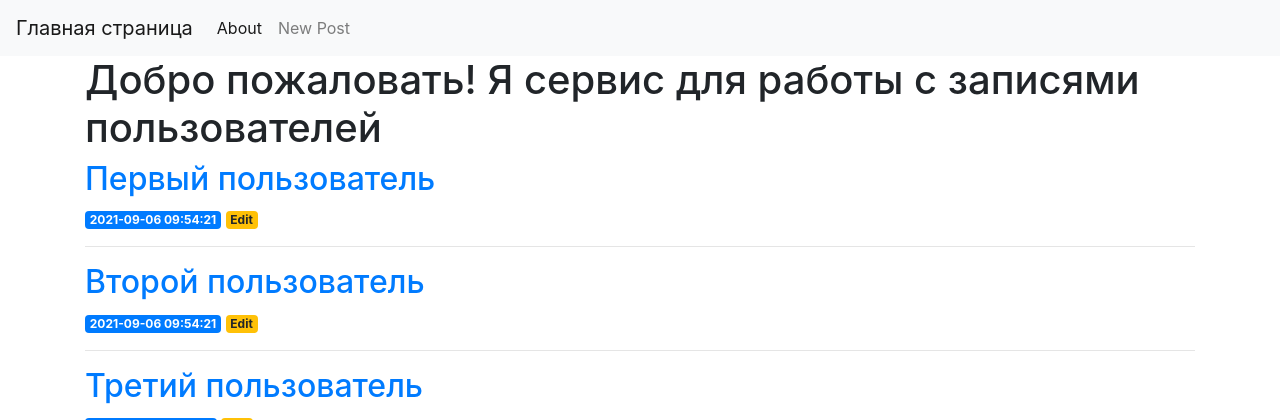
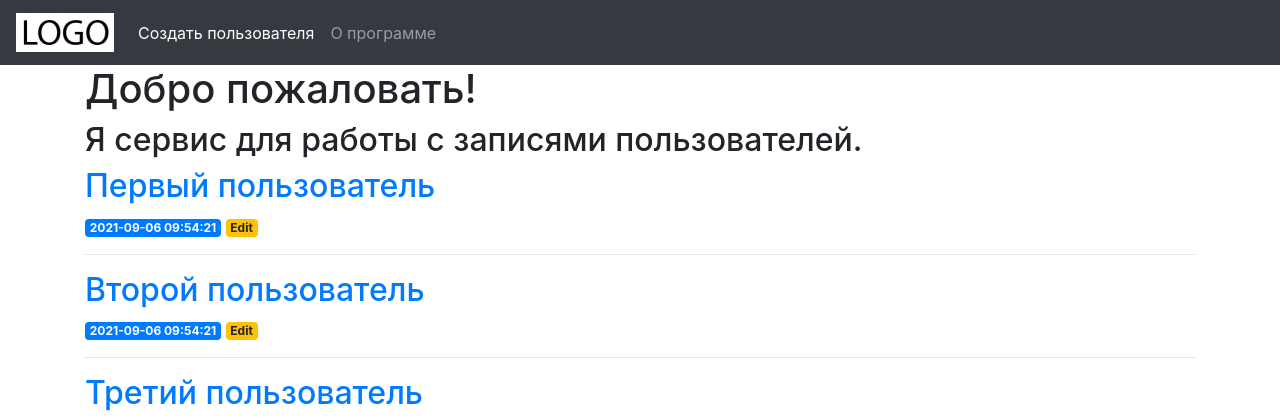
Before and after one commit to IvanDemin3467/IQTEK-sample-task, a Flask app: page / in a window 1280 px wide. Shown: the top 420 px of the page. Run offline with Flask 2, Linux system fonts and the light colour scheme; data comes from the database, SQL or seed files in the repository; both versions use the stored data as it was after the commit; some libraries are stand-ins or nearby versions.

Commit message:
base.html improved for better appearance. Logo added

```diff
--- a/static/css/style.css
+++ /dev/null
@@ -1,6 +0,0 @@
-h1 {
-    border: 2px #eee solid;
-    color: brown;
-    text-align: center;
-    padding: 10px;
-}
--- a/templates/base.html
+++ b/templates/base.html
@@ -6,23 +6,25 @@
     <meta name="viewport" content="width=device-width, initial-scale=1, shrink-to-fit=no">
 
     <!-- Bootstrap CSS -->
-    <link rel="stylesheet" href="https://stackpath.bootstrapcdn.com/bootstrap/4.3.1/css/bootstrap.min.css" integrity="sha384-ggOyR0iXCbMQv3Xipma34MD+dH/1fQ784/j6cY/iJTQUOhcWr7x9JvoRxT2MZw1T" crossorigin="anonymous">
+    <link rel="stylesheet" href="https://cdn.jsdelivr.net/npm/bootstrap@4.6.0/dist/css/bootstrap.min.css" integrity="sha384-B0vP5xmATw1+K9KRQjQERJvTumQW0nPEzvF6L/Z6nronJ3oUOFUFpCjEUQouq2+l" crossorigin="anonymous">
 
     <title>{% block title %} {% endblock %}</title>
   </head>
   <body>
-    <nav class="navbar navbar-expand-md navbar-light bg-light">
-        <a class="navbar-brand" href="{{ url_for('index')}}">Главная страница</a>
+    <nav class="navbar navbar-expand-md navbar-dark bg-dark">
+        <a class="navbar-brand" href="{{ url_for('index')}}">
+            <img src="static/sample-logo.jpeg" alt="Sample logo">
+        </a>
         <button class="navbar-toggler" type="button" data-toggle="collapse" data-target="#navbarNav" aria-controls="navbarNav" aria-expanded="false" aria-label="Toggle navigation">
             <span class="navbar-toggler-icon"></span>
         </button>
         <div class="collapse navbar-collapse" id="navbarNav">
             <ul class="navbar-nav">
             <li class="nav-item active">
-                <a class="nav-link" href="#">About</a>
+            <a class="nav-link" href="{{url_for('create')}}">Создать пользователя</a>
             </li>
             <li class="nav-item">
-            <a class="nav-link" href="{{url_for('create')}}">New Post</a>
+                <a class="nav-link" href="#">О программе</a>
             </li>
             </ul>
         </div>
@@ -34,10 +36,5 @@
         {% block content %} {% endblock %}
     </div>
 
-    <!-- Optional JavaScript -->
-    <!-- jQuery first, then Popper.js, then Bootstrap JS -->
-    <script src="https://code.jquery.com/jquery-3.3.1.slim.min.js" integrity="sha384-q8i/X+965DzO0rT7abK41JStQIAqVgRVzpbzo5smXKp4YfRvH+8abtTE1Pi6jizo" crossorigin="anonymous"></script>
-    <script src="https://cdnjs.cloudflare.com/ajax/libs/popper.js/1.14.7/umd/popper.min.js" integrity="sha384-UO2eT0CpHqdSJQ6hJty5KVphtPhzWj9WO1clHTMGa3JDZwrnQq4sF86dIHNDz0W1" crossorigin="anonymous"></script>
-    <script src="https://stackpath.bootstrapcdn.com/bootstrap/4.3.1/js/bootstrap.min.js" integrity="sha384-JjSmVgyd0p3pXB1rRibZUAYoIIy6OrQ6VrjIEaFf/nJGzIxFDsf4x0xIM+B07jRM" crossorigin="anonymous"></script>
   </body>
 </html>
--- a/templates/index.html
+++ b/templates/index.html
@@ -1,10 +1,10 @@
 {% extends 'base.html' %}
 
 {% block content %}
-    <h1>{% block title %}
-        Добро пожаловать!
-        Я сервис для работы с записями пользователей
-    {% endblock %}</h1>
+    {% block title %}
+        <h1>Добро пожаловать!</h1>
+        <h2>Я сервис для работы с записями пользователей.</h2>
+    {% endblock %}
     {% for post in posts %}
         <a href="{{ url_for('post', post_id=post['id']) }}">
             <h2>{{ post['title'] }}</h2>
```
Also changed, not shown: database.db, static/sample-logo.jpeg (added).
